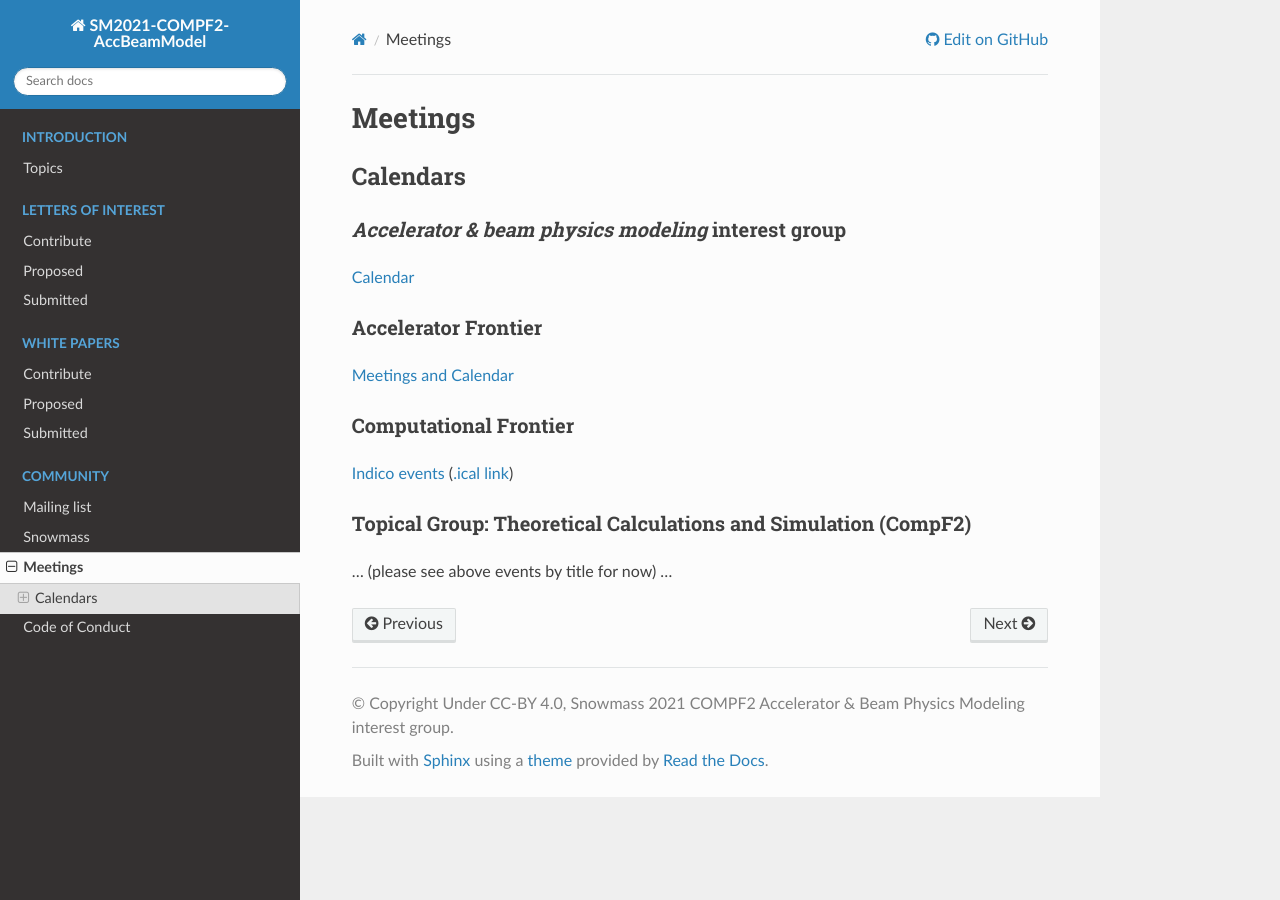
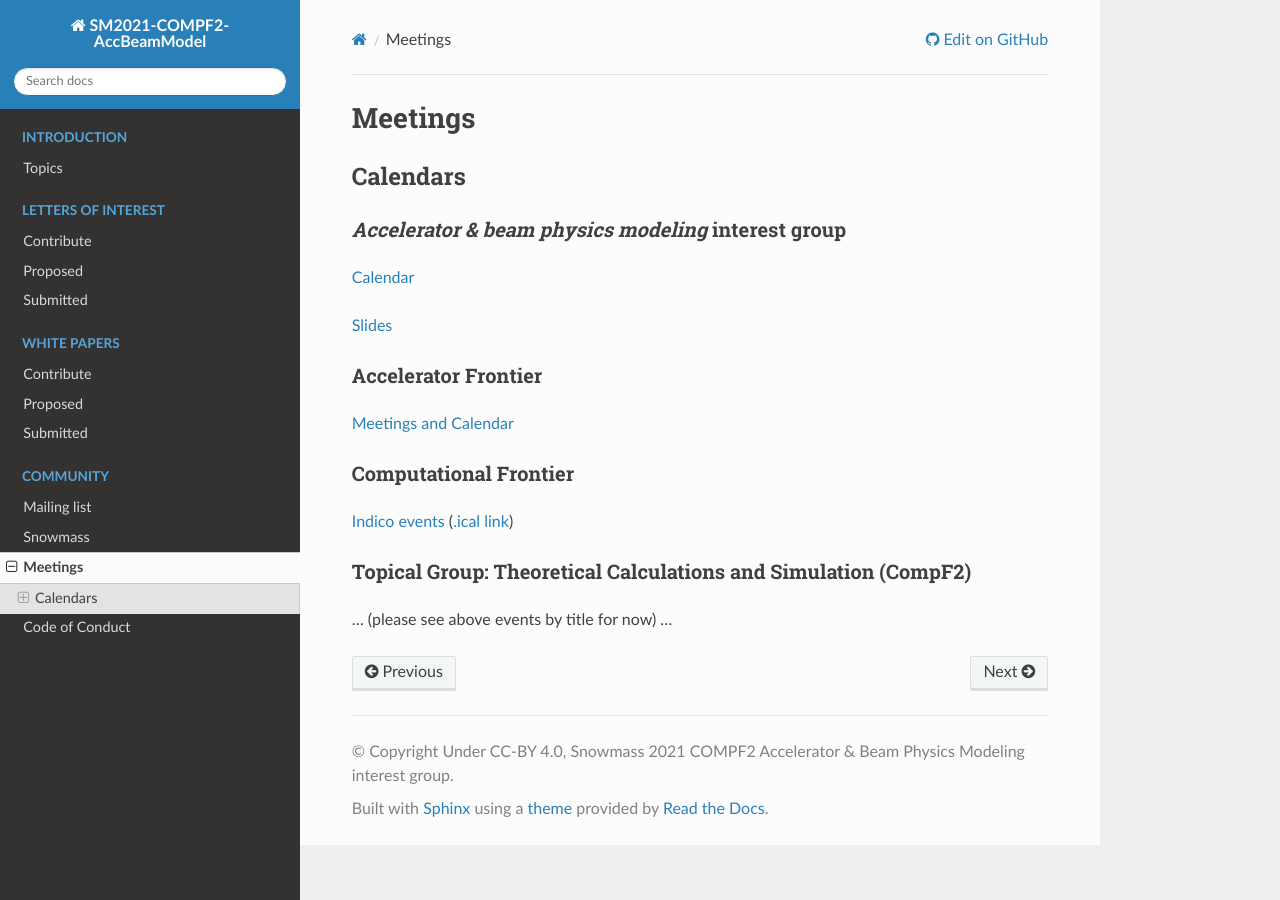
Before and after one commit to snowmass-compf2-accbeammodel/snowmass-compf2-accbeammodel.github.io, a Sphinx documentation site: the page built from docs/source/community/meetings.rst, in a window 1280 px wide. Built offline with Sphinx 7.4.7 and the Read the Docs theme 2.0.0, drawn with Linux system fonts in a browser that asks for light colours.

Commit message:
Added link to slides from weekly meetings and related Snowmass meetings.

```diff
--- a/docs/source/community/meetings.rst
+++ b/docs/source/community/meetings.rst
@@ -10,6 +10,8 @@
 ^^^^^^^^^^^^^^^^^^^^^^^^^^^^^^^^^^^^^^^^^^^^^^^^^^^^
 
 `Calendar <https://calendar.google.com/calendar/embed?src=c_jak0i59t0n3njtorbg4hqrh0q0%40group.calendar.google.com&ctz=America%2FLos_Angeles>`__
+
+`Slides <https://drive.google.com/drive/folders/14VgtauqS9uUP_u6uO2skZkgmNsMR2awa?usp=sharing>`__
 
 Accelerator Frontier
 ^^^^^^^^^^^^^^^^^^^^
```
